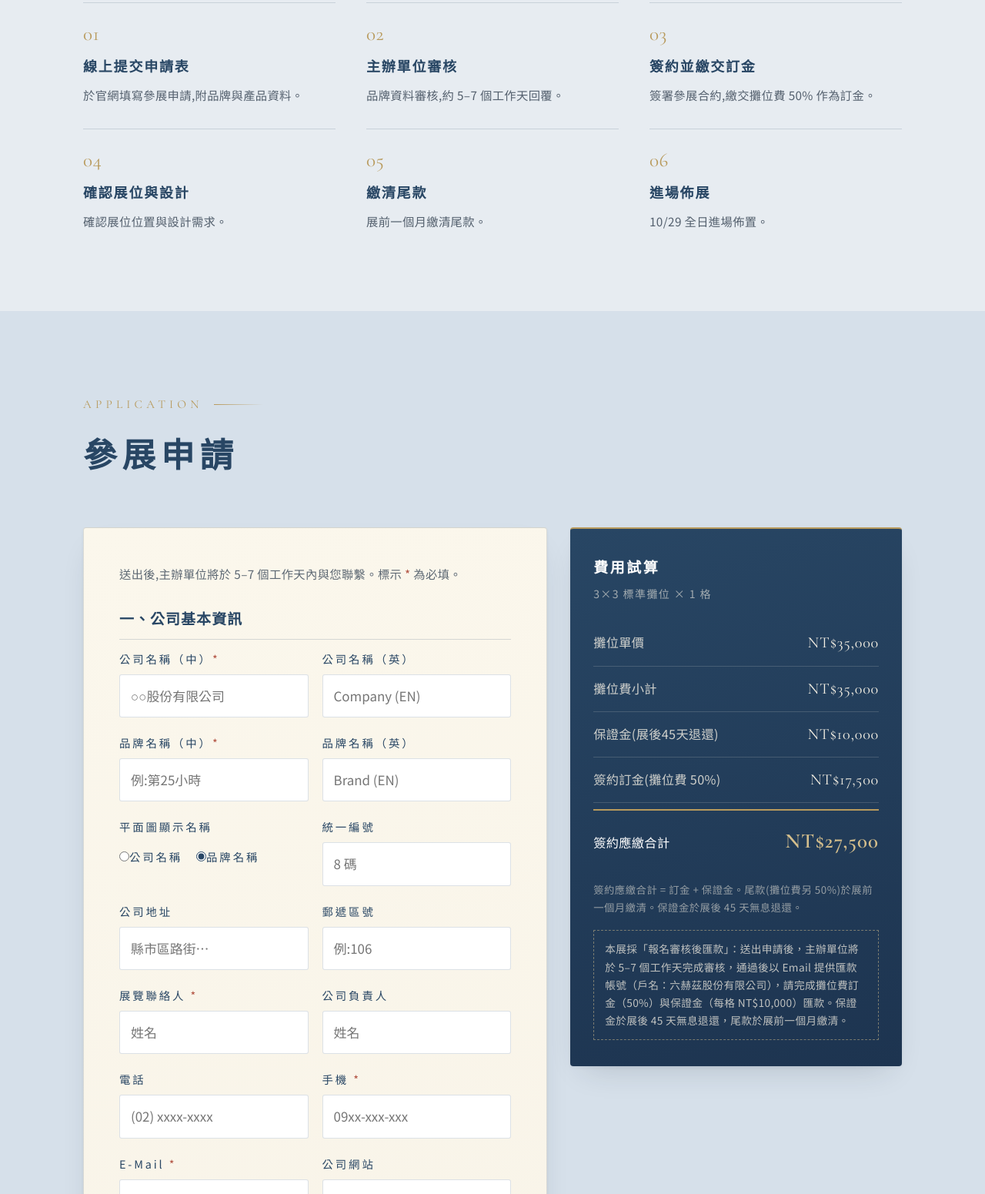
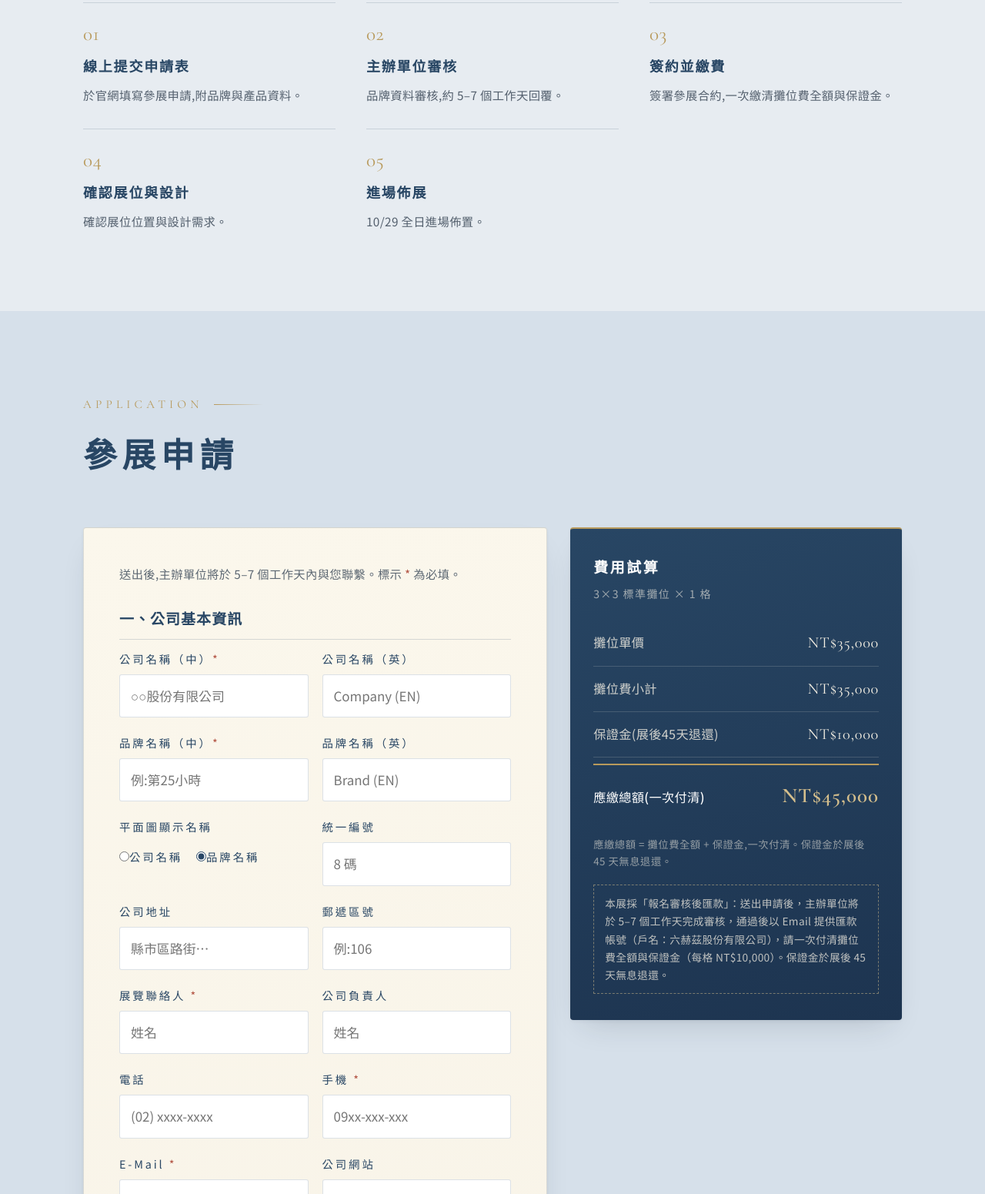
Before and after one commit to Lee-unhn/souland-scent-island, a plain HTML site: page public/vendor.html in a window 1280 px wide. Shown: the part 2981-4532 px from the top of the page at 77% size. Drawn offline with nearby package versions, Linux system fonts and the light colour scheme.

Commit message:
feat(payment): 攤位費改一次付清（移除簽約訂金 50% 與尾款）
- vendor.js: payable = 攤位費全額 + 保證金（移除 down 訂金邏輯）
- vendor.html: 試算面板移除訂金行、合計改「應繳總額(一次付清)」；流程移除尾款步驟
- config.js REMITTANCE.NOTE + thank-you.html: 匯款說明改一次付清
- 報名 Sheet 結構不變（簽約應繳欄值＝全額+保證金），Code.gs 不需重部署

Co-Authored-By: Claude Opus 4.8 <noreply@anthropic.com>

```diff
--- a/public/config.js
+++ b/public/config.js
@@ -26,7 +26,7 @@ window.SOULAND_CONFIG = {
      未來要開通只需把 PAYMENT.ENABLED 改回 true（後端 /api/payment/ecpay 仍在）。 */
   REMITTANCE: {
     ACCOUNT_NAME: "六赫茲股份有限公司",
-    NOTE: "本展採「報名審核後匯款」：送出申請後，主辦單位將於 5–7 個工作天完成審核，通過後以 Email 提供匯款帳號（戶名：六赫茲股份有限公司），請完成攤位費訂金（50%）與保證金（每格 NT$10,000）匯款。保證金於展後 45 天無息退還，尾款於展前一個月繳清。"
+    NOTE: "本展採「報名審核後匯款」：送出申請後，主辦單位將於 5–7 個工作天完成審核，通過後以 Email 提供匯款帳號（戶名：六赫茲股份有限公司），請一次付清攤位費全額與保證金（每格 NT$10,000）。保證金於展後 45 天無息退還。"
   },
   PAYMENT: {
     ENABLED: false,                              // ← 線上金流關閉（改回 true 即重新啟用）
--- a/public/vendor.html
+++ b/public/vendor.html
@@ -136,9 +136,8 @@
     <div class="steps">
       <div class="step"><h3>線上提交申請表</h3><p>於官網填寫參展申請,附品牌與產品資料。</p></div>
       <div class="step"><h3>主辦單位審核</h3><p>品牌資料審核,約 5–7 個工作天回覆。</p></div>
-      <div class="step"><h3>簽約並繳交訂金</h3><p>簽署參展合約,繳交攤位費 50% 作為訂金。</p></div>
+      <div class="step"><h3>簽約並繳費</h3><p>簽署參展合約,一次繳清攤位費全額與保證金。</p></div>
       <div class="step"><h3>確認展位與設計</h3><p>確認展位位置與設計需求。</p></div>
-      <div class="step"><h3>繳清尾款</h3><p>展前一個月繳清尾款。</p></div>
       <div class="step"><h3>進場佈展</h3><p>10/29 全日進場佈置。</p></div>
     </div>
   </div></section>
@@ -259,10 +258,9 @@
         <div class="cline"><span>攤位單價</span><span class="num" id="cUnit">NT$35,000</span></div>
         <div class="cline"><span>攤位費小計</span><span class="num" id="cSub">NT$35,000</span></div>
         <div class="cline"><span>保證金(展後45天退還)</span><span class="num" id="cDep">NT$10,000</span></div>
-        <div class="cline"><span>簽約訂金(攤位費 50%)</span><span class="num" id="cDown">NT$17,500</span></div>
-        <div class="cline total"><span>簽約應繳合計</span><span class="num" id="cTotal">NT$27,500</span></div>
-        <p class="cnote">簽約應繳合計 = 訂金 + 保證金。尾款(攤位費另 50%)於展前一個月繳清。保證金於展後 45 天無息退還。</p>
-        <div class="pay-soon" id="payMethodNote">繳費方式：報名審核通過後，主辦單位將以 Email 提供匯款帳號，請依通知完成訂金與保證金匯款。</div>
+        <div class="cline total"><span>應繳總額(一次付清)</span><span class="num" id="cTotal">NT$45,000</span></div>
+        <p class="cnote">應繳總額 = 攤位費全額 + 保證金,一次付清。保證金於展後 45 天無息退還。</p>
+        <div class="pay-soon" id="payMethodNote">繳費方式：報名審核通過後，主辦單位將以 Email 提供匯款帳號，請依通知一次付清攤位費與保證金。</div>
       </aside>
     </div>
   </div></section>
--- a/public/vendor.js
+++ b/public/vendor.js
@@ -27,7 +27,7 @@ function pickPlan(name){
 }
 function recalc(){
   const max=currentMax(), unit=unitPrice();
-  const sub=unit*qty, dep=DEPOSIT_PER*qty, down=Math.round(sub*0.5);
+  const sub=unit*qty, dep=DEPOSIT_PER*qty;
   document.getElementById('qtyval').textContent=qty;
   document.getElementById('qminus').disabled=(qty<=1);
   document.getElementById('qplus').disabled=(qty>=max);
@@ -36,8 +36,7 @@ function recalc(){
   document.getElementById('cUnit').textContent=fmt(unit);
   document.getElementById('cSub').textContent=fmt(sub);
   document.getElementById('cDep').textContent=fmt(dep);
-  document.getElementById('cDown').textContent=fmt(down);
-  document.getElementById('cTotal').textContent=fmt(down+dep);
+  document.getElementById('cTotal').textContent=fmt(sub+dep);
 }
 
 function toast(msg){
@@ -53,7 +52,7 @@ const V=id=>{ const e=document.getElementById(id); return e?e.value.trim():''; }
    送出申請 → 後端 /api/register（寫 Google Sheet + 本機備份）→ 報名完成頁
    ===================================================================== */
 async function submitApply(btn){
-  const sub=unitPrice()*qty, dep=DEPOSIT_PER*qty, down=Math.round(sub*0.5);
+  const sub=unitPrice()*qty, dep=DEPOSIT_PER*qty;
   const display=(document.querySelector('input[name=display]:checked')||{}).value||'品牌名稱';
   const categories=Array.from(document.querySelectorAll('input[name=cat]:checked')).map(c=>c.value);
 
@@ -71,7 +70,7 @@ async function submitApply(btn){
     categories,
     plan:planName(), qty,
     priceType:'單一價',
-    unit:unitPrice(), subtotal:sub, deposit:dep, downpay:down, payable:down+dep,
+    unit:unitPrice(), subtotal:sub, deposit:dep, payable:sub+dep,
     msg:V('f-msg'), ts:new Date().toISOString()
   };
 
```
Also changed, not shown: public/thank-you.html (+7 -7 lines).
